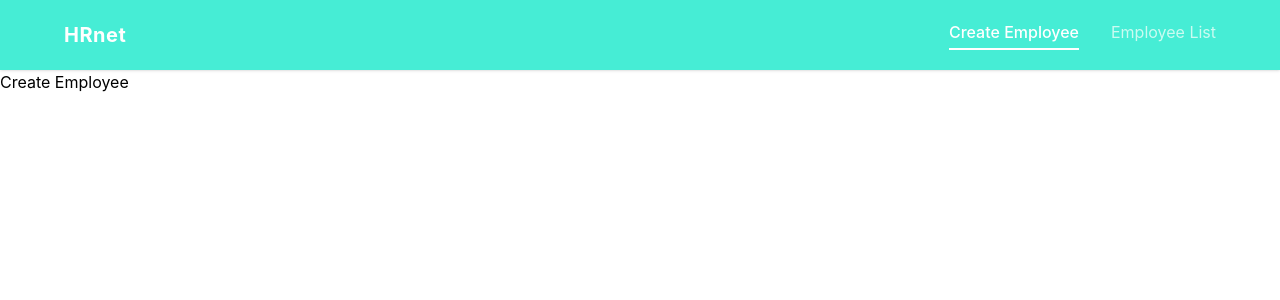
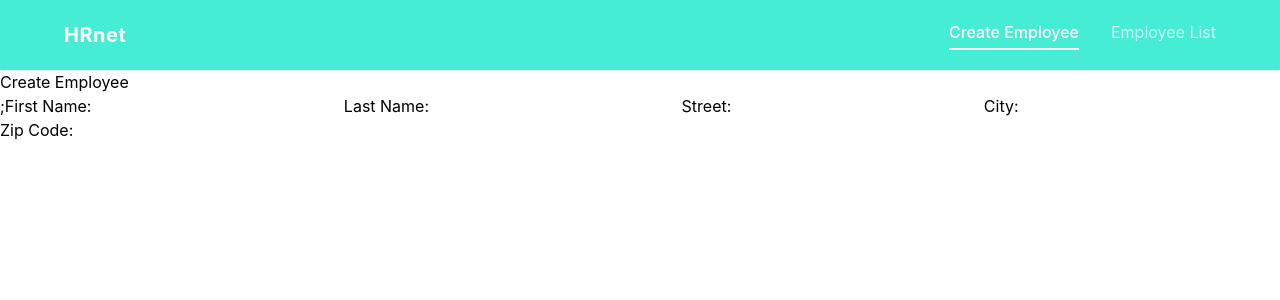
Before and after one commit to MTDev2024/hrnet-react, a React (Vite) app: page / in a window 1280 px wide. Shown: the top 300 px of the page. Built offline with nearby package versions, Linux system fonts and the light colour scheme.

Commit message:
feat: add CreateEmployee form structure

```diff
--- a/src/pages/CreateEmployee.jsx
+++ b/src/pages/CreateEmployee.jsx
@@ -1,5 +1,38 @@
+import { useState } from "react";
+
 function CreateEmployee() {
-  return <h1>Create Employee</h1>;
+  const [formData, setFormData] = useState({
+    firstName: "",
+    lastName: "",
+    dateOfBirth: "",
+    startDate: "",
+    street: "",
+    city: "",
+    state: "",
+    zipCode: "",
+    department: "",
+  });
+
+  return (
+    <>
+      <h1>Create Employee</h1>;
+      <label>
+        First Name: <input name="firstName" />
+      </label>
+      <label>
+        Last Name: <input name="lastName" />
+      </label>
+      <label>
+        Street: <input name="street" />
+      </label>
+      <label>
+        City: <input name="city" />
+      </label>
+      <label>
+        Zip Code: <input name="zipCode" />
+      </label>
+    </>
+  );
 }
 
 export default CreateEmployee;
```
